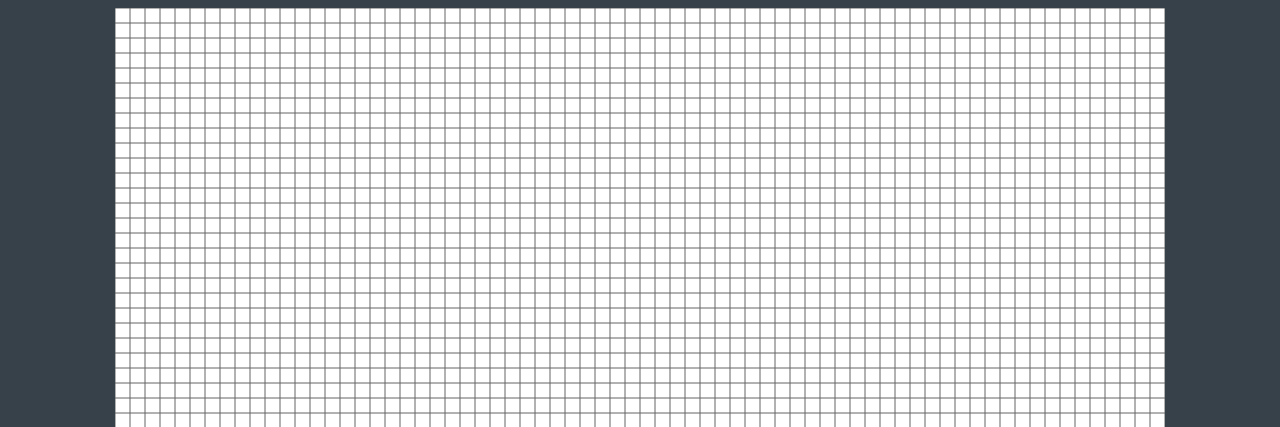
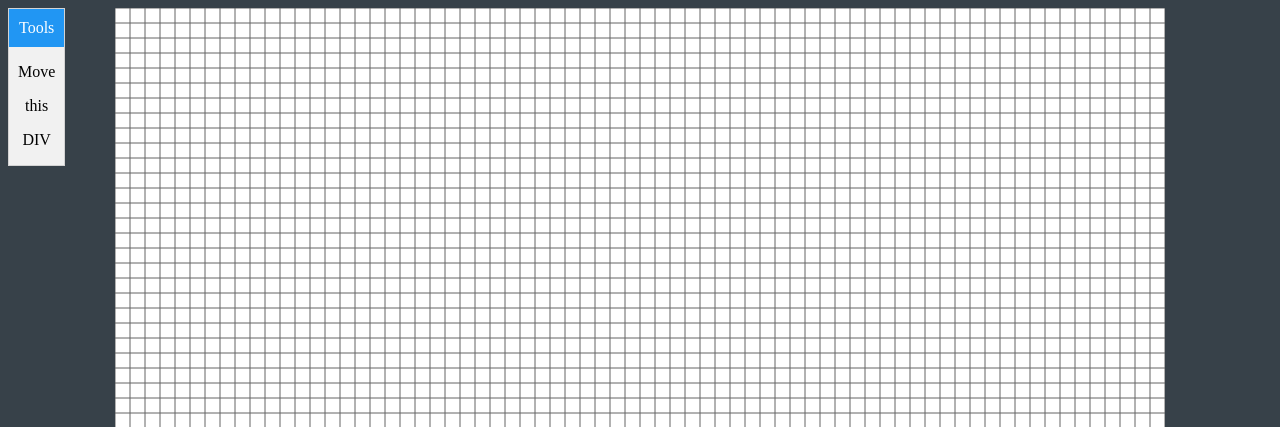
Before and after one commit to 10sikose/pixel_drawer_webtechnologies2020, a PHP site: page / in a window 1280 px wide. Shown: the top 427 px of the page. Run offline with PHP 8.4, Linux system fonts and the light colour scheme.

Commit message:
intermediate

```diff
--- a/index.html
+++ b/index.html
@@ -6,6 +6,14 @@
         <link rel="stylesheet" href="style.css">
     </head>
     <body>
+<!-- Toolbox -->
+<div id="toolbox">
+
+  <div id="toolboxheader">Tools</div>
+  <p>Move</p>
+  <p>this</p>
+  <p>DIV</p>
+</div>
         <div id='canvas'></div>
         <script src="index.js" async defer></script>
     </body>
--- a/index.js
+++ b/index.js
@@ -75,3 +75,28 @@ document.querySelector('#canvas').addEventListener('mousedown', event => {
 document.addEventListener('mouseup', event => {
   is_mouse_down = false;
 });
+
+
+
+
+////////////////////////////////////////////////////////////////////////////////
+//////////////// Toolbox
+////////////////////////////////////////////////////////////////////////////////
+
+let toolbox = document.getElementById("toolbox");
+var oldx = 0;
+var oldy = 0;
+var newx = 0;
+var newy = 0;
+
+if(document.getElementById("toolboxheader"))
+{
+  document.getElementById("toolboxheader").onmousedown = function()
+  {
+
+  }
+}
+else
+{
+
+}
--- a/style.css
+++ b/style.css
@@ -25,3 +25,19 @@ body {
     stroke: #646464;
     overflow: visible;
 }
+
+#toolbox {
+  position: absolute;
+  z-index: 9;
+  background-color: #f1f1f1;
+  border: 1px solid #d3d3d3;
+  text-align: center;
+}
+
+#toolboxheader {
+  padding: 10px;
+  cursor: move;
+  z-index: 10;
+  background-color: #2196F3;
+  color: #fff;
+}
```
